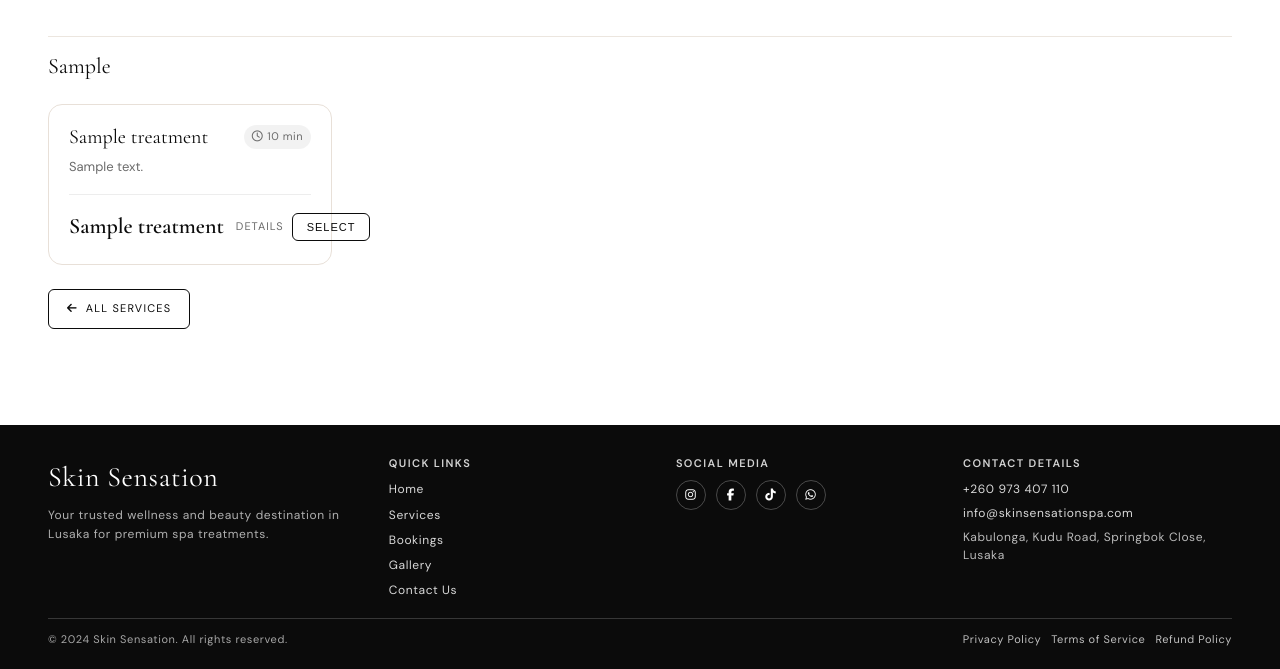
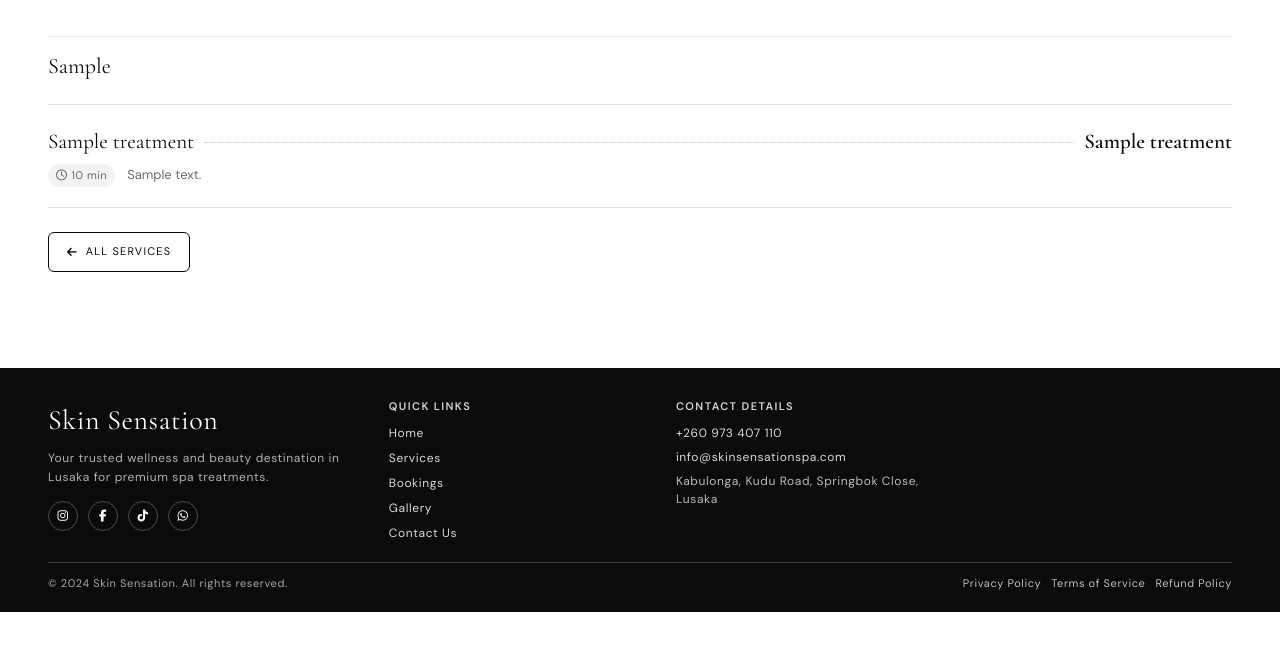
Before and after one commit to KasubaR/skin-sensation, a Django app: a page that uses templates/components/footer.html in a window 1280 px wide. Shown: the part 420-1089 px from the top of the page. After the commit the page ends 1032 px from the top, so only its background shows below. Run offline with Django 5.2, Linux system fonts and the light colour scheme; tables that the repository leaves empty hold one stand-in row (values such as "Sample post"); parts of the project's set-up code (start-up, migrations or seed data) failed here and were passed over.

Commit message:
Redesign treatment list to menu style, move social icons to footer brand
- Redesign treatment page to menu-style list: name + dotted leader + price on one line, duration/desc below, actions reveal on hover
- Move social media icons below brand name in footer, remove standalone Social Media column
- Add top margin for social links inside footer brand

Co-Authored-By: Claude Sonnet 4.6 <noreply@anthropic.com>

```diff
--- a/static/index.css
+++ b/static/index.css
@@ -1817,6 +1817,10 @@
     gap: 10px;
   }
 
+  .footer-brand .social-links {
+    margin-top: 14px;
+  }
+
   .social-links a {
     width: 30px;
     height: 30px;
--- a/static/services.css
+++ b/static/services.css
@@ -476,94 +476,69 @@
 
 /* ── Treatment list cards ── */
 .treatment-list-grid {
-  display: grid;
-  grid-template-columns: repeat(auto-fill, minmax(280px, 1fr));
-  gap: 16px;
+  display: flex;
+  flex-direction: column;
+  border-top: 1px solid #e8e0d8;
 }
 
 .treatment-card {
-  background: var(--white);
-  border: 1px solid #e8e0d8;
-  border-radius: 14px;
-  padding: 20px;
-  display: flex;
-  flex-direction: column;
-  gap: 16px;
-  transition: box-shadow .2s, border-color .2s;
+  border-bottom: 1px solid #e8e0d8;
+  padding: 20px 0;
+  transition: background .15s;
 }
 
 .treatment-card:hover {
-  box-shadow: 0 6px 20px rgba(0, 0, 0, 0.07);
-  border-color: #d4c8be;
+  background: #faf7f4;
+  padding-left: 6px;
+  padding-right: 6px;
+  margin-left: -6px;
+  margin-right: -6px;
+  border-radius: 6px;
+  border-bottom-color: transparent;
 }
 
 .treatment-card.is-selected {
-  border-color: var(--dark);
-  box-shadow: 0 0 0 2px var(--dark);
+  background: #f5f0ea;
+  padding-left: 6px;
+  padding-right: 6px;
+  margin-left: -6px;
+  margin-right: -6px;
+  border-radius: 6px;
+  border-bottom-color: transparent;
 }
 
-.treatment-card-top {
+/* Name ·········· Price */
+.treatment-card-main {
   display: flex;
-  flex-direction: column;
-  gap: 8px;
-  flex: 1;
-}
-
-.treatment-card-meta-row {
-  display: flex;
-  align-items: flex-start;
-  justify-content: space-between;
-  gap: 12px;
+  align-items: baseline;
+  gap: 0;
 }
 
 .treatment-card-title {
   font-family: 'Cormorant Garamond', serif;
-  font-size: 20px;
+  font-size: 21px;
   font-weight: 500;
   color: var(--dark);
   line-height: 1.2;
   margin: 0;
-  flex: 1;
-  min-width: 0;
+  white-space: nowrap;
 }
 
-.treatment-card-duration {
-  font-size: 11px;
-  letter-spacing: 0.5px;
-  color: var(--mid);
-  white-space: nowrap;
-  flex-shrink: 0;
-  display: flex;
-  align-items: center;
-  gap: 4px;
-  padding-top: 4px;
-  background: rgba(0,0,0,0.05);
-  border-radius: 20px;
-  padding: 3px 8px;
-}
-
-.treatment-card-desc {
-  font-size: 13px;
-  color: var(--mid);
-  line-height: 1.6;
-  margin: 0;
-}
-
-.treatment-card-footer {
-  display: flex;
-  align-items: center;
-  justify-content: space-between;
-  gap: 12px;
-  padding-top: 14px;
-  border-top: 1px solid rgba(0, 0, 0, 0.07);
+.treatment-card-leader {
+  flex: 1;
+  border-bottom: 1px dotted #c8bfb6;
+  margin: 0 10px;
+  position: relative;
+  top: -5px;
+  min-width: 20px;
 }
 
 .treatment-card-price {
   font-family: 'Cormorant Garamond', serif;
-  font-size: 22px;
+  font-size: 21px;
   font-weight: 600;
   color: var(--dark);
-  flex-shrink: 0;
+  white-space: nowrap;
 }
 
 .treatment-card-price .from-label {
@@ -576,11 +551,52 @@
   color: var(--mid);
 }
 
+/* Duration + description row */
+.treatment-card-sub {
+  display: flex;
+  align-items: baseline;
+  gap: 12px;
+  margin-top: 5px;
+}
+
+.treatment-card-duration {
+  font-size: 11px;
+  letter-spacing: 0.5px;
+  color: var(--mid);
+  white-space: nowrap;
+  flex-shrink: 0;
+  display: flex;
+  align-items: center;
+  gap: 4px;
+  background: rgba(0,0,0,0.05);
+  border-radius: 20px;
+  padding: 3px 8px;
+}
+
+.treatment-card-desc {
+  font-size: 13px;
+  color: var(--mid);
+  line-height: 1.5;
+  margin: 0;
+}
+
+/* Actions — revealed on hover / selected */
 .treatment-card-actions {
   display: flex;
   align-items: center;
-  gap: 8px;
-  flex-shrink: 0;
+  gap: 10px;
+  max-height: 0;
+  overflow: hidden;
+  opacity: 0;
+  transition: max-height .25s ease, opacity .2s ease, margin-top .25s ease;
+  margin-top: 0;
+}
+
+.treatment-card:hover .treatment-card-actions,
+.treatment-card.is-selected .treatment-card-actions {
+  max-height: 48px;
+  opacity: 1;
+  margin-top: 12px;
 }
 
 .treatment-card-link {
@@ -600,7 +616,7 @@
   font-size: 11px;
   letter-spacing: 1px;
   text-transform: uppercase;
-  padding: 7px 14px;
+  padding: 7px 16px;
   border: 1px solid var(--dark);
   border-radius: 6px;
   background: transparent;
--- a/templates/components/footer.html
+++ b/templates/components/footer.html
@@ -3,6 +3,12 @@
     <div class="footer-brand">
       <h3>Skin Sensation</h3>
       <p>Your trusted wellness and beauty destination in Lusaka for premium spa treatments.</p>
+      <div class="social-links">
+        <a href="https://www.instagram.com/skinsensationbeautyspa" aria-label="Instagram" rel="noopener noreferrer" target="_blank"><i class="fa-brands fa-instagram"></i></a>
+        <a href="#" aria-label="Facebook"><i class="fa-brands fa-facebook-f"></i></a>
+        <a href="#" aria-label="TikTok"><i class="fa-brands fa-tiktok"></i></a>
+        <a href="#" aria-label="WhatsApp"><i class="fa-brands fa-whatsapp"></i></a>
+      </div>
     </div>
 
     <div class="footer-col">
@@ -14,16 +20,6 @@
         <li><a href="{% url 'gallery' %}">Gallery</a></li>
         <li><a href="{% url 'home' %}#contact">Contact Us</a></li>
       </ul>
-    </div>
-
-    <div class="footer-col">
-      <h4>Social Media</h4>
-      <div class="social-links">
-        <a href="https://www.instagram.com/skinsensationbeautyspa" aria-label="Instagram" rel="noopener noreferrer" target="_blank"><i class="fa-brands fa-instagram"></i></a>
-        <a href="#" aria-label="Facebook"><i class="fa-brands fa-facebook-f"></i></a>
-        <a href="#" aria-label="TikTok"><i class="fa-brands fa-tiktok"></i></a>
-        <a href="#" aria-label="WhatsApp"><i class="fa-brands fa-whatsapp"></i></a>
-      </div>
     </div>
 
     <div class="footer-col footer-contact">
--- a/templates/services/components/treatment_card.html
+++ b/templates/services/components/treatment_card.html
@@ -2,25 +2,24 @@
   data-treatment-id="{{ treatment.id }}"
   data-treatment-name="{{ treatment.name }}"
   data-treatment-price="{{ treatment.price }}">
-  <div class="treatment-card-top">
-    <div class="treatment-card-meta-row">
+  <div class="treatment-card-main">
     <h3 class="treatment-card-title">{{ treatment.name }}</h3>
+    <span class="treatment-card-leader" aria-hidden="true"></span>
+    <div class="treatment-card-price">
+      {% if treatment.price_from %}<span class="from-label">From</span>{% endif %}
+      {% if treatment.price_label %}{{ treatment.price_label }}{% else %}K{{ treatment.price|floatformat:0 }}{% endif %}
+    </div>
+  </div>
+  <div class="treatment-card-sub">
     <span class="treatment-card-duration">
       <i class="fa-regular fa-clock" aria-hidden="true"></i> {{ treatment.duration_minutes }} min
     </span>
-    </div>
     {% if treatment.description %}
     <p class="treatment-card-desc">{{ treatment.description }}</p>
     {% endif %}
-  </div>
-  <div class="treatment-card-footer">
-    <div class="treatment-card-price">
-      {% if treatment.price_from %}<span class="from-label">From</span>{% endif %}
-      {% if treatment.price_label %}{{ treatment.price_label }}{% else %}K{{ treatment.price|floatformat:0 }}{% endif %}
   </div>
   <div class="treatment-card-actions">
     <a class="treatment-card-link" href="{% url 'treatment_detail' treatment.service.slug treatment.slug %}">Details</a>
     <button class="treatment-card-select" data-treatment-select aria-pressed="false" type="button">Select</button>
   </div>
-  </div>
 </article>
```
Lines whose indentation alone changed are shown as unchanged.
